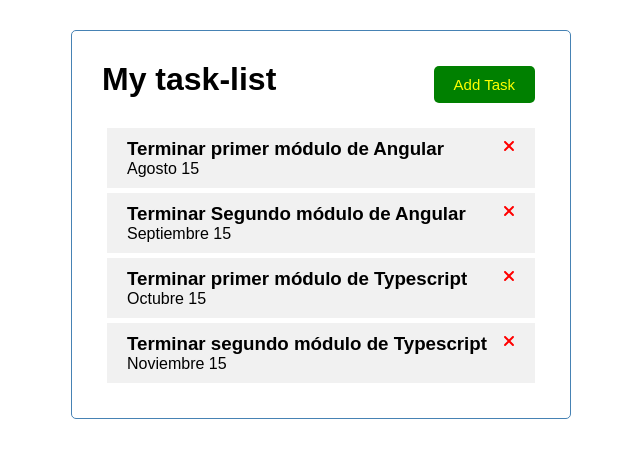
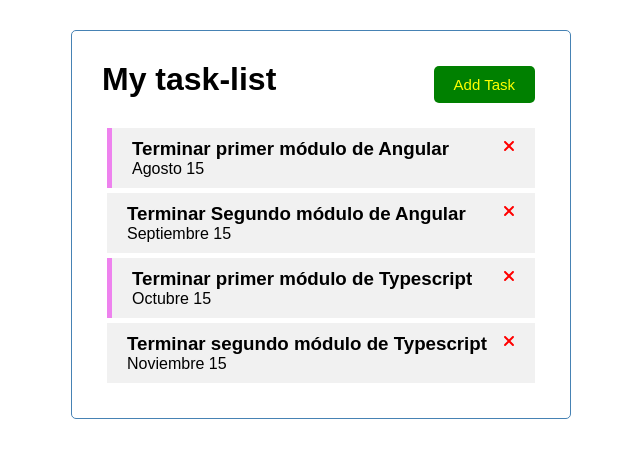
Before and after one commit to m32795434/Angular, an Angular app in the folder task-list/: page / in a window 1280 px wide. Shown: the top 458 px of the page, without its empty margins (319-959 px from the left). Built offline with nearby package versions, Linux system fonts and the light colour scheme; data requests are answered from the project's data file.

Commit message:
double click = !reminder

```diff
--- a/task-list/src/app/components/tasks/task-list-item.component.css
+++ b/task-list/src/app/components/tasks/task-list-item.component.css
@@ -6,7 +6,7 @@
 }
 
 .task.reminder {
-    border-left: 5px solid green;
+    border-left: 5px solid violet;
 }
 
 .task>div {
--- a/task-list/src/app/components/tasks/task-list-item.component.html
+++ b/task-list/src/app/components/tasks/task-list-item.component.html
@@ -1,4 +1,4 @@
-<div class="task">
+<div class="task" [class]="{reminder:task.reminder}" (dblclick)="toogleReminder()">
     <div>
         <h3>{{task.text}} </h3>
         <fa-icon [icon]="faTimes" [ngStyle]="{'color':'red'}" (click)="onDelete()"></fa-icon>
--- a/task-list/src/app/components/tasks/task-list-item.component.ts
+++ b/task-list/src/app/components/tasks/task-list-item.component.ts
@@ -21,5 +21,8 @@
   onDelete() {
     this.onDeleteTask.emit();
   }
+  toogleReminder() {
+    this.task.reminder = !this.task.reminder;
+  }
 
 }
```
